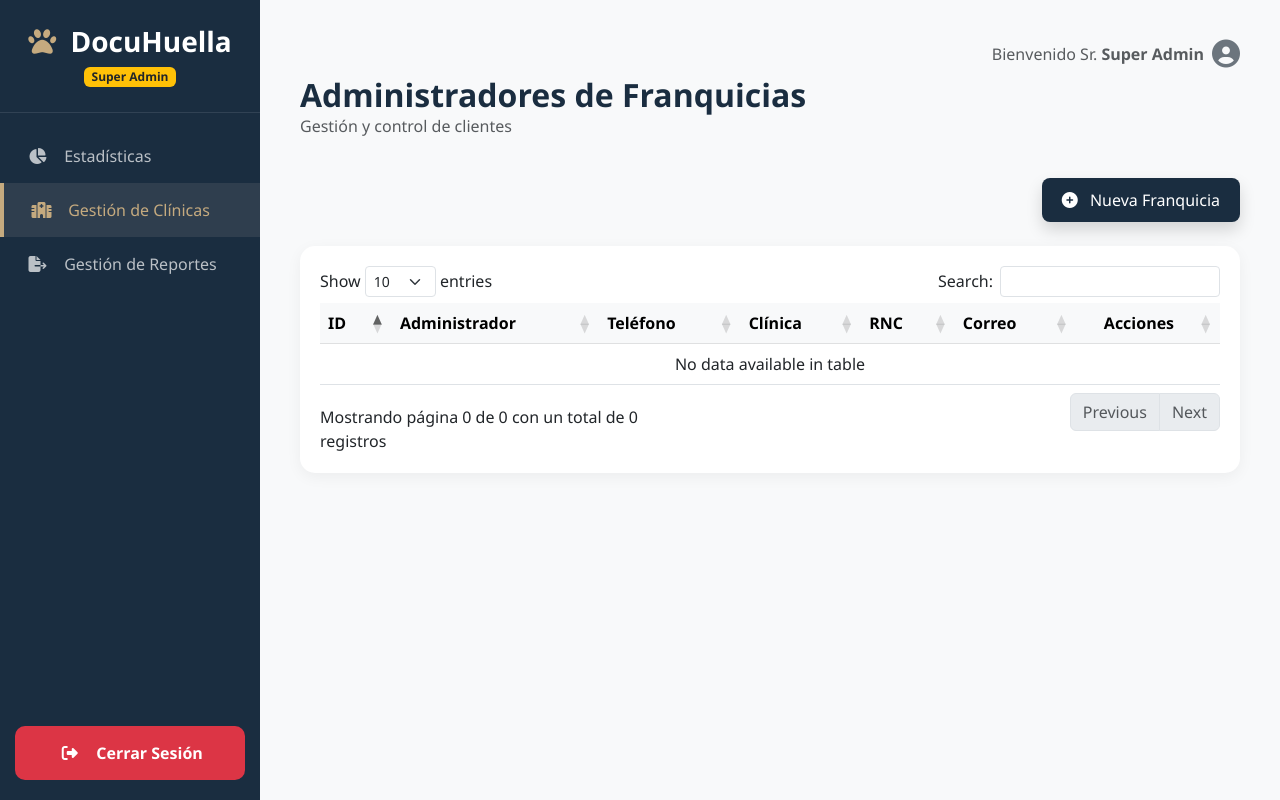
After one commit to Rickypega/DocuHuella, a PHP site: page /superadmin/administrador.php in a window 1280 px wide. The commit adds this page. Run offline with PHP 8.4, Linux system fonts and the light colour scheme; the visitor is signed in with stand-in values (Sample User, id 1); data that the repository does not hold is empty; some libraries are stand-ins or nearby versions.

Commit message:
Vista SuperAdmin

```diff
--- /dev/null
+++ b/views/superadmin/administrador.php
@@ -0,0 +1,280 @@
+<?php
+session_start();
+
+// SEGURIDAD: Solo el SuperAdmin entra aquí
+if (!isset($_SESSION['id_rol']) || $_SESSION['id_rol'] != 4) {
+    header("Location: ../login.php?error=acceso_denegado");
+    exit();
+}
+
+require_once '../../config/db.php';
+$database = new Database();
+$db = $database->getConnection();
+
+// Obtener el rol épico de la base de datos para el saludo
+$nombre_rol = "Super Admin";
+try {
+    $stmt_rol = $db->prepare("SELECT Nombre_Rol FROM Roles WHERE ID_Rol = :id_rol");
+    $stmt_rol->bindParam(':id_rol', $_SESSION['id_rol']);
+    $stmt_rol->execute();
+    $resultado_rol = $stmt_rol->fetchColumn();
+    if ($resultado_rol) $nombre_rol = $resultado_rol;
+} catch (PDOException $e) {}
+
+// CONSULTA MAESTRA
+$query = "SELECT a.ID_Admin, a.Nombre, a.Apellido, a.Telefono, u.Correo, c.Nombre_Sucursal, c.RNC
+          FROM administrador a
+          INNER JOIN usuarios u ON a.ID_Usuario = u.ID_Usuario
+          LEFT JOIN clinicas c ON a.ID_Admin = c.ID_Admin
+          ORDER BY a.ID_Admin DESC";
+$stmt = $db->prepare($query);
+$stmt->execute();
+$admins = $stmt->fetchAll(PDO::FETCH_ASSOC);
+?>
+<!DOCTYPE html>
+<html lang="es">
+<head>
+    <meta charset="UTF-8">
+    <meta name="viewport" content="width=device-width, initial-scale=1.0">
+    <title>Gestión de Clínicas - DocuHuella</title>
+
+    <link href="https://cdn.jsdelivr.net/npm/bootstrap@5.3.0/dist/css/bootstrap.min.css" rel="stylesheet">
+    <link rel="stylesheet" href="https://cdnjs.cloudflare.com/ajax/libs/font-awesome/6.4.0/css/all.min.css">
+    <link rel="stylesheet" href="https://cdn.datatables.net/1.13.4/css/dataTables.bootstrap5.min.css">
+
+    <style>
+        :root {
+            --dh-beige: #c5aa7f;
+            --dh-navy: #1A2D40;
+            --dh-light-gray: #F8F9FA;
+        }
+
+        body { background-color: var(--dh-light-gray); overflow-x: hidden; font-family: 'Segoe UI', Tahoma, sans-serif; }
+
+        /* Diseño del Sidebar Genérico */
+        .sidebar {
+            height: 100vh;
+            background-color: var(--dh-navy);
+            color: white;
+            position: fixed;
+            width: 260px;
+            display: flex;
+            flex-direction: column;
+        }
+
+        .sidebar .logo-container {
+            text-align: center;
+            padding: 25px 15px;
+            border-bottom: 1px solid rgba(255, 255, 255, 0.1);
+        }
+
+        .sidebar a {
+            padding: 15px 25px;
+            text-decoration: none;
+            color: rgba(255, 255, 255, 0.7);
+            display: block;
+            transition: 0.3s;
+        }
+
+        .sidebar a:hover, .sidebar a.active {
+            background-color: rgba(234, 218, 193, 0.1);
+            color: var(--dh-beige);
+            border-left: 4px solid var(--dh-beige);
+        }
+
+        .sidebar i { width: 25px; text-align: center; margin-right: 10px; }
+
+        /* Botón de Logout Genérico */
+        .btn-logout {
+            background-color: #dc3545;
+            color: white !important;
+            margin: auto 15px 20px;
+            border-radius: 10px;
+            text-align: center;
+            padding: 12px;
+            font-weight: bold;
+            transition: 0.3s;
+            border: none;
+        }
+
+        .btn-logout:hover { background-color: #c82333; transform: scale(1.02); }
+
+        /* Contenido Principal */
+        .main-content { margin-left: 260px; padding: 40px; }
+
+        .card-dh {
+            background-color: white;
+            border-radius: 15px;
+            padding: 20px;
+            box-shadow: 0 4px 15px rgba(0,0,0,0.05);
+            border: none;
+        }
+
+        .btn-dh-navy { background-color: var(--dh-navy); color: white; border-radius: 8px; border: none; padding: 10px 20px; }
+        .btn-dh-navy:hover { background-color: #253d56; color: white; }
+    </style>
+</head>
+<body>
+
+    <div class="sidebar">
+        <div class="logo-container">
+            <h3 class="fw-bold text-white mb-0"><i class="fas fa-paw" style="color: var(--dh-beige);"></i> DocuHuella</h3>
+            <span class="badge bg-warning text-dark mt-2">Super Admin</span>
+        </div>
+
+        <nav class="mt-3">
+            <a href="../../controllers/superadmin/DashboardController.php?action=ver"><i class="fas fa-chart-pie"></i> Estadísticas</a>
+            <a href="../../views/superadmin/administrador.php" class="active"><i class="fas fa-hospital"></i> Gestión de Clínicas</a>
+            <a href="../../views/superadmin/reportes.php"><i class="fas fa-file-export"></i> Gestión de Reportes</a>
+        </nav>
+
+        <a href="../../controllers/UsuariosController.php?action=logout" class="btn-logout">
+            <i class="fas fa-sign-out-alt"></i> Cerrar Sesión
+        </a>
+    </div>
+
+    <div class="main-content">
+
+        <div class="d-flex justify-content-end mb-2">
+            <div class="user-profile text-muted d-flex align-items-center">
+                <span>Bienvenido Sr. <strong><?php echo htmlspecialchars($nombre_rol); ?></strong></span>
+                <i class="fas fa-user-circle fs-3 ms-2 text-secondary"></i>
+            </div>
+        </div>
+
+        <div class="d-flex justify-content-between align-items-center mb-4">
+            <div>
+                <h2 class="fw-bold mb-0" style="color: var(--dh-navy);">Administradores de Franquicias</h2>
+                <p class="text-muted">Gestión y control de clientes</p>
+            </div>
+        </div>
+
+        <div class="d-flex justify-content-end mb-3">
+            <button class="btn btn-dh-navy shadow" data-bs-toggle="modal" data-bs-target="#modalRegistro">
+                <i class="fas fa-plus-circle me-2"></i> Nueva Franquicia
+            </button>
+        </div>
+
+        <div class="card-dh mt-4">
+            <div class="table-responsive">
+                <table id="tablaAdmins" class="table table-hover align-middle w-100">
+                    <thead class="table-light">
+                        <tr>
+                            <th>ID</th>
+                            <th>Administrador</th>
+                            <th>Teléfono</th>
+                            <th>Clínica</th>
+                            <th>RNC</th>
+                            <th>Correo</th>
+                            <th class="text-center">Acciones</th>
+                        </tr>
+                    </thead>
+                    <tbody>
+                        <?php foreach($admins as $admin): ?>
+                        <tr>
+                            <td><strong>#<?php echo $admin['ID_Admin']; ?></strong></td>
+                            <td><?php echo htmlspecialchars($admin['Nombre'] . " " . $admin['Apellido']); ?></td>
+                            <td><?php echo htmlspecialchars($admin['Telefono'] ?? '---'); ?></td>
+                            <td>
+                                <span class="badge <?php echo isset($admin['Nombre_Sucursal']) ? 'bg-info text-dark' : 'bg-danger'; ?>">
+                                    <?php echo htmlspecialchars($admin['Nombre_Sucursal'] ?? 'Sin Clínica'); ?>
+                                </span>
+                            </td>
+                            <td><?php echo htmlspecialchars($admin['RNC'] ?? '---'); ?></td>
+                            <td class="text-muted small"><?php echo htmlspecialchars($admin['Correo']); ?></td>
+                            <td class="text-center">
+                                <button class="btn btn-sm btn-outline-primary me-1"><i class="fas fa-edit"></i></button>
+                                <button class="btn btn-sm btn-outline-danger"><i class="fas fa-trash"></i></button>
+                            </td>
+                        </tr>
+                        <?php endforeach; ?>
+                    </tbody>
+                </table>
+            </div>
+        </div>
+    </div>
+
+    <div class="modal fade" id="modalRegistro" tabindex="-1" aria-hidden="true">
+        <div class="modal-dialog modal-lg modal-dialog-centered">
+            <div class="modal-content border-0 shadow-lg" style="border-radius: 20px;">
+                <form action="../../controllers/superadmin/AdminController.php?action=registrar" method="POST">
+                    <div class="modal-header text-white" style="background-color: var(--dh-navy); border-radius: 20px 20px 0 0;">
+                        <h5 class="modal-title"><i class="fas fa-store-alt me-2"></i> Registrar Nueva Franquicia</h5>
+                        <button type="button" class="btn-close btn-close-white" data-bs-dismiss="modal"></button>
+                    </div>
+                    <div class="modal-body p-4">
+                        <div class="row g-3">
+                            <h6 class="text-uppercase fw-bold text-muted border-bottom pb-2">1. Credenciales y Perfil</h6>
+                            <div class="col-md-6">
+                                <label class="form-label">Correo Electrónico</label>
+                                <input type="email" name="correo" class="form-control" required>
+                            </div>
+                            <div class="col-md-6">
+                                <label class="form-label">Contraseña Temporal</label>
+                                <input type="password" name="contrasena" class="form-control" required>
+                            </div>
+
+                            <div class="col-md-4">
+                                <label class="form-label">Nombre</label>
+                                <input type="text" name="nombre" class="form-control" required>
+                            </div>
+                            <div class="col-md-4">
+                                <label class="form-label">Apellido</label>
+                                <input type="text" name="apellido" class="form-control" required>
+                            </div>
+                            <div class="col-md-4">
+                                <label class="form-label">Teléfono</label>
+                                <input type="text" name="telefono" class="form-control" required placeholder="Ej: 809-555-0000">
+                            </div>
+                            <div class="col-md-12">
+                                <label class="form-label">Cédula</label>
+                                <input type="text" name="cedula" class="form-control" required>
+                            </div>
+
+                            <h6 class="text-uppercase fw-bold text-muted border-bottom pb-2 mt-4">2. Información de la Clínica</h6>
+                            <div class="col-md-6">
+                                <label class="form-label">Nombre de la Veterinaria</label>
+                                <input type="text" name="nombre_clinica" class="form-control" required>
+                            </div>
+                            <div class="col-md-6">
+                                <label class="form-label">RNC</label>
+                                <input type="text" name="rnc" class="form-control" required>
+                            </div>
+                            <div class="col-md-12">
+                                <label class="form-label">Dirección Física</label>
+                                <input type="text" name="direccion_clinica" class="form-control" required>
+                            </div>
+                        </div>
+                    </div>
+                    <div class="modal-footer bg-light" style="border-radius: 0 0 20px 20px;">
+                        <button type="button" class="btn btn-secondary" data-bs-dismiss="modal">Cancelar</button>
+                        <button type="submit" class="btn btn-dh-navy px-4">Guardar</button>
+                    </div>
+                </form>
+            </div>
+        </div>
+    </div>
+
+    <script src="https://code.jquery.com/jquery-3.6.0.min.js"></script>
+    <script src="https://cdn.jsdelivr.net/npm/bootstrap@5.3.0/dist/js/bootstrap.bundle.min.js"></script>
+    <script src="https://cdn.datatables.net/1.13.4/js/jquery.dataTables.min.js"></script>
+    <script src="https://cdn.datatables.net/1.13.4/js/dataTables.bootstrap5.min.js"></script>
+
+   <script>
+        $(document).ready(function() {
+            $('#tablaAdmins').DataTable({
+                "language": {
+                    "url": "//cdn.datatables.net/plug-ins/1.13.4/i18n/es-ES.json",
+
+                    "info": "Mostrando página _PAGE_ de _PAGES_ con un total de _TOTAL_ registros",
+
+                    // Personalización adicional para casos sin datos
+                    "infoEmpty": "Mostrando página 0 de 0 con un total de 0 registros",
+                    "infoFiltered": "(filtrado de un total de _MAX_ registros)"
+                },
+                "pageLength": 10
+            });
+        });
+    </script>
+</body>
+</html>
```
Also changed, not shown: controllers/superadmin/AdminController.php (added, +87 -0 lines), views/superadmin/dashboard.php (+56 -39 lines), views/superadmin/reportes.php (added, +8 -0 lines).
